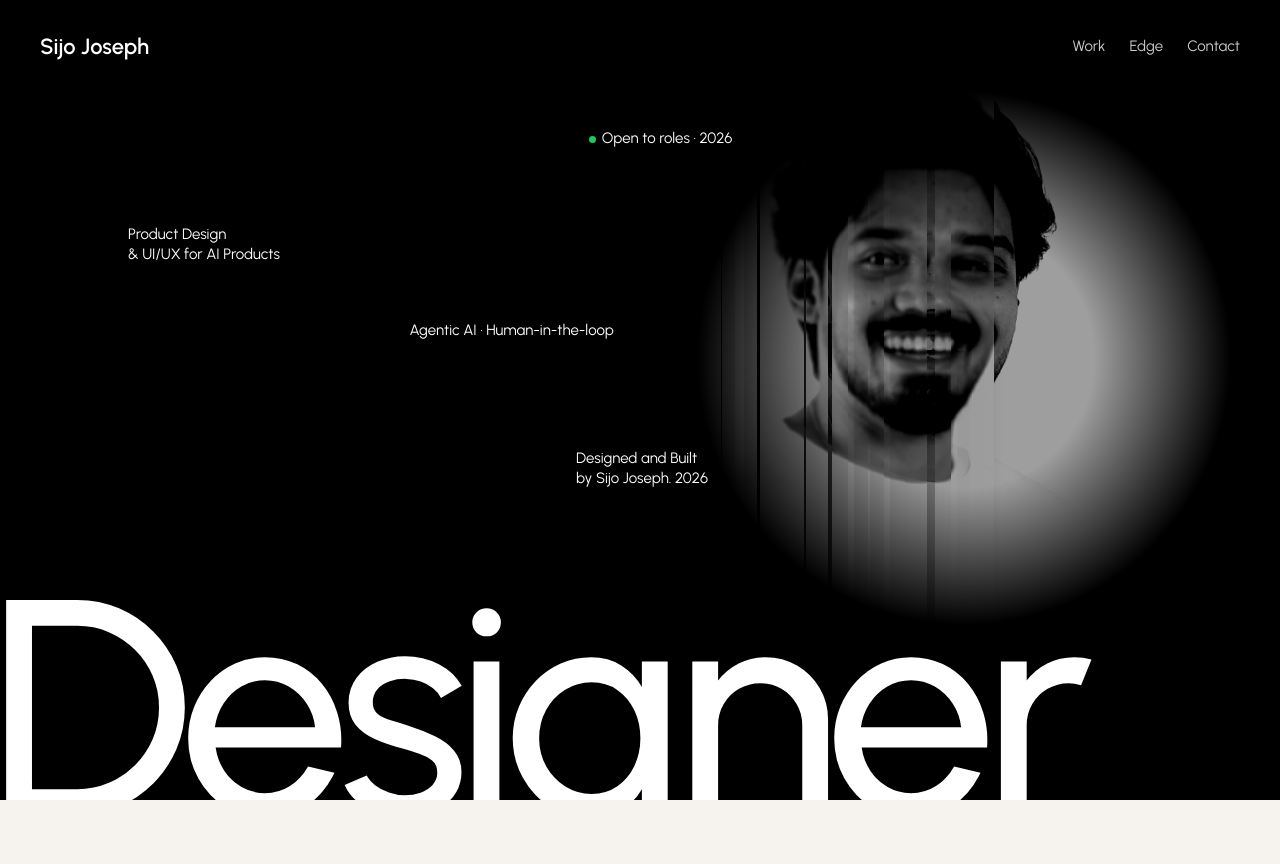
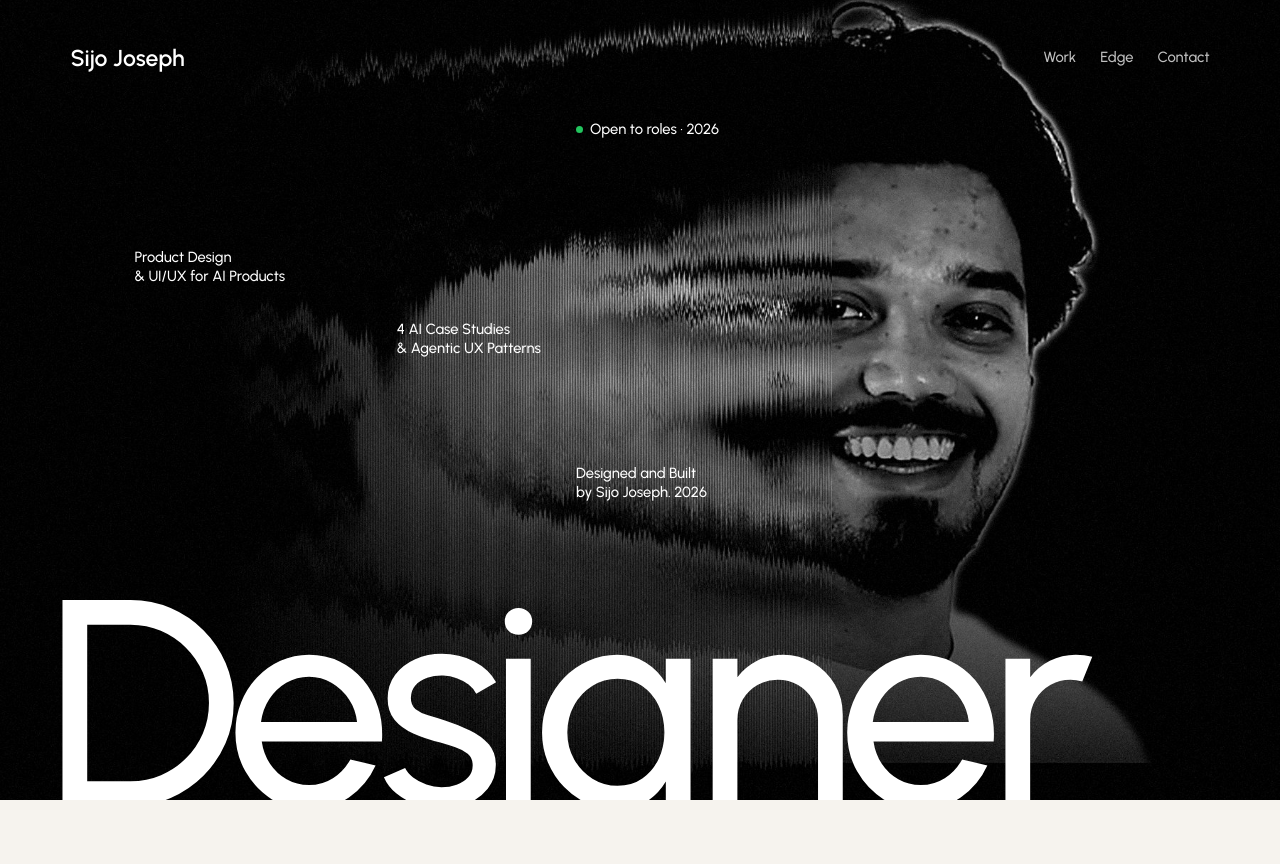
Before and after one commit to sijojoseph7509-a11y/portfolio, a plain HTML site: page index.html in a window 1280 px wide. Shown: the top 864 px of the page. Drawn offline with Linux system fonts and the light colour scheme.

Commit message:
Redo hero to match Paliotta poster: cut-out portrait with baked pixel-stretch smear
Co-Authored-By: Claude Opus 5.5 <noreply@anthropic.com>

```diff
--- a/index.html
+++ b/index.html
@@ -58,32 +58,24 @@ footer h2{font-size:clamp(48px,8vw,96px);line-height:.95}
 .contact a:first-child{background:var(--accent);border-color:var(--accent);color:#fff}
 .small{font-size:13px;color:var(--mute);display:flex;justify-content:space-between;flex-wrap:wrap;gap:8px}
 /* Poster hero */
-.hero{position:relative;height:100svh;min-height:640px;background:#000;color:#fff;overflow:hidden;font-family:'Urbanist',Inter,sans-serif}
-.portrait{position:absolute;right:-2%;top:2%;width:min(60vw,760px);aspect-ratio:1;filter:grayscale(1) contrast(1.6) brightness(.62);-webkit-mask:radial-gradient(closest-side at 55% 45%,#000 38%,transparent 78%);mask:radial-gradient(closest-side at 55% 45%,#000 38%,transparent 78%)}
-.portrait .base,.portrait .slice{position:absolute;inset:0;background-size:cover;background-position:center}
-.portrait .base{-webkit-mask:linear-gradient(90deg,transparent 30%,#000 60%);mask:linear-gradient(90deg,transparent 30%,#000 60%)}
-.portrait .slice{filter:blur(1.5px);opacity:.85;animation:smear 6s ease-in-out infinite alternate}
-@keyframes smear{to{transform:translateX(-14px)}}
-.portrait .ph{position:absolute;inset:8%;border-radius:50%;background:radial-gradient(circle at 60% 40%,#555,#111 70%);display:grid;place-items:center;color:#888;font-size:13px;text-align:center}
-.meta{position:absolute;font-size:clamp(12px,1.2vw,15px);line-height:1.35;z-index:2}
-.brand{top:32px;left:40px;font-size:22px;font-weight:600}
-.hnav{top:36px;right:40px;display:flex;gap:24px}
-.hnav a{text-decoration:none;color:#fff;opacity:.8}
-.hnav a:hover{opacity:1}
-.m1{top:16%;left:46%}.m2{top:28%;left:10%}.m3{top:40%;left:32%}.m4{top:56%;left:45%}
-.m1 i{display:inline-block;width:7px;height:7px;border-radius:50%;background:#22c55e;margin-right:6px}
-.giant{position:absolute;left:-.04em;bottom:-.2em;font-weight:500;font-size:clamp(110px,24vw,340px);line-height:1;letter-spacing:-.04em;z-index:1;white-space:nowrap;mix-blend-mode:difference}
-@media (max-width:780px){.brand{left:20px}.hnav{right:20px;top:72px}.portrait{width:120vw;right:-35%;top:12%}.m1{top:9%;left:20px}.m2{top:58%;left:20px}.m3{top:66%;left:20px}.m4{top:74%;left:20px}.giant{font-size:31vw}.case{grid-template-columns:1fr}.case:nth-child(even) .thumb{order:0}.thumb{min-height:220px}nav .links a:not(.cta){display:none}}
+.hero{position:relative;height:100svh;min-height:620px;background:#000 url(hero.jpg) right center/cover no-repeat;color:#fff;overflow:hidden;font-family:'Urbanist',Inter,sans-serif}
+.meta{position:absolute;font-size:clamp(13px,1.15vw,16px);line-height:1.3;z-index:2;font-weight:500}
+.brand{top:5.5%;left:5.5%;font-size:clamp(20px,1.8vw,26px);font-weight:600}
+.hnav{top:6%;right:5.5%;display:flex;gap:24px}
+.hnav a{text-decoration:none;color:#fff;opacity:.75}.hnav a:hover{opacity:1}
+.m1{top:15%;left:45%}.m2{top:31%;left:10.5%}.m3{top:40%;left:31%}.m4{top:58%;left:45%}
+.m1 i{display:inline-block;width:7px;height:7px;border-radius:50%;background:#22c55e;margin-right:7px;vertical-align:1px}
+.giant{position:absolute;left:3.5%;bottom:-.17em;font-weight:500;font-size:clamp(110px,23vw,360px);line-height:1;letter-spacing:-.045em;z-index:1;white-space:nowrap}
+@media (max-width:780px){.hero{background-position:72% center}.brand{left:20px}.hnav{right:20px;top:6%}.m1{top:14%;left:20px}.m2{top:60%;left:20px}.m3{top:68%;left:20px}.m4{display:none}.giant{font-size:30vw;left:12px}.case{grid-template-columns:1fr}.case:nth-child(even) .thumb{order:0}.thumb{min-height:220px}nav .links a:not(.cta){display:none}}
 </style>
 </head>
 <body>
 <section class="hero">
- <div class="portrait" id="portrait"><div class="ph">Add your portrait as<br><b>me.jpg</b></div></div>
  <div class="meta brand">Sijo Joseph</div>
  <div class="meta hnav"><a href="#work">Work</a><a href="#edge">Edge</a><a href="#contact">Contact</a></div>
  <div class="meta m1"><i></i>Open to roles · 2026</div>
  <div class="meta m2">Product Design<br>&amp; UI/UX for AI Products</div>
- <div class="meta m3">Agentic AI · Human-in-the-loop</div>
+ <div class="meta m3">4 AI Case Studies<br>&amp; Agentic UX Patterns</div>
  <div class="meta m4">Designed and Built<br>by Sijo Joseph. 2026</div>
  <div class="giant">Designer</div>
 </section>
@@ -144,13 +136,5 @@ footer h2{font-size:clamp(48px,8vw,96px);line-height:.95}
  <div class="small"><span>© 2026 Sijo Joseph</span><span>Designed by me, built with code.</span></div>
 </footer>
 </div>
-<script>
-const img=new Image();img.src='me.jpg';img.onload=()=>{const p=document.getElementById('portrait');p.innerHTML='';
-const b=document.createElement('div');b.className='base';b.style.backgroundImage='url(me.jpg)';p.appendChild(b);
-const n=36;for(let i=0;i<n*0.6;i++){const d=document.createElement('div');d.className='slice';
-d.style.backgroundImage='url(me.jpg)';d.style.clipPath=`inset(0 ${100-(i+1)*100/n}% 0 ${i*100/n}%)`;
-d.style.transform=`translateX(${(Math.random()*-40).toFixed(1)}px) scaleY(${(1+Math.random()*.06).toFixed(3)})`;
-d.style.animationDelay=`${(Math.random()*-6).toFixed(2)}s`;p.appendChild(d);}};
-</script>
 </body>
 </html>
```
Also changed, not shown: hero.jpg (added), me.jpg (deleted).
